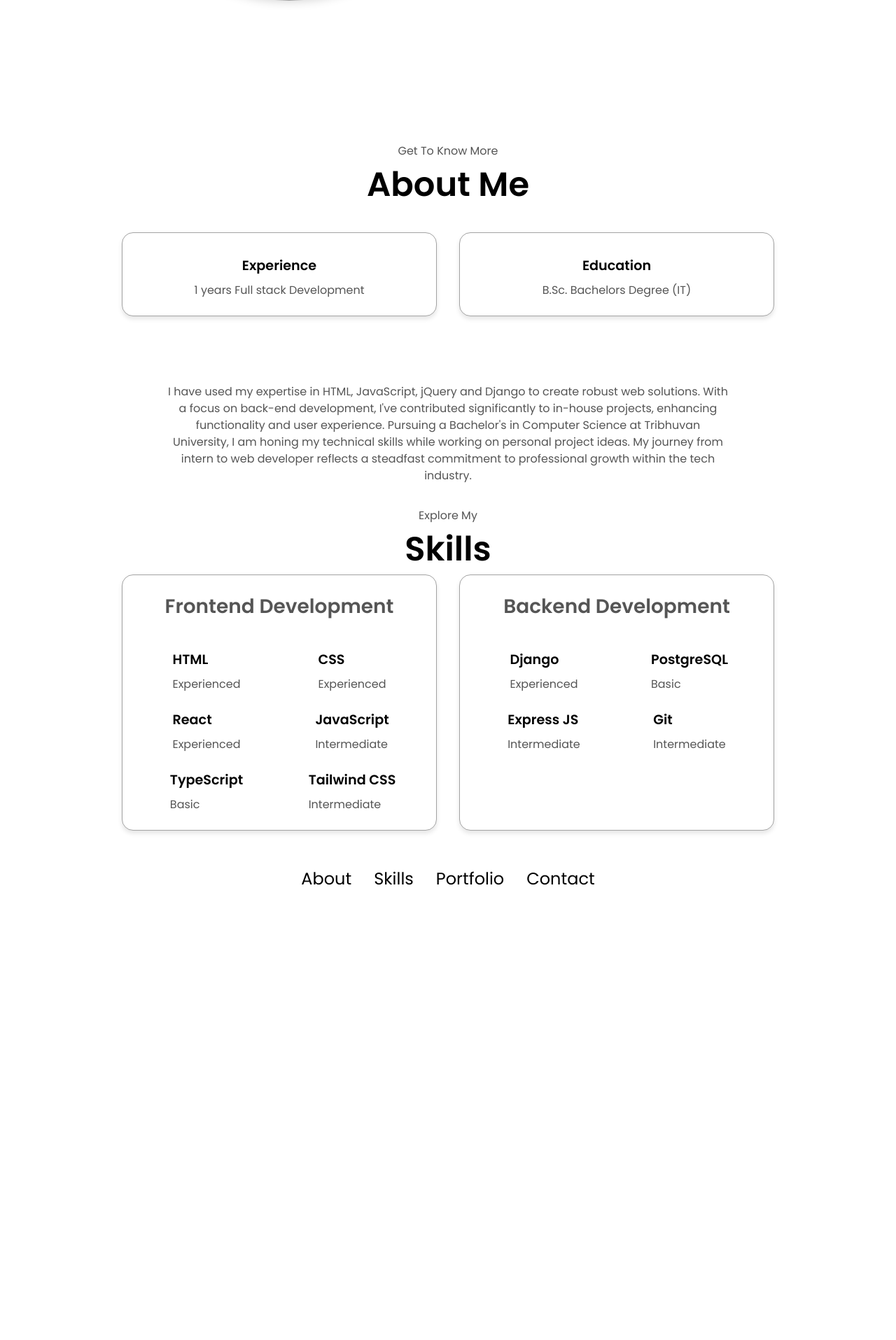
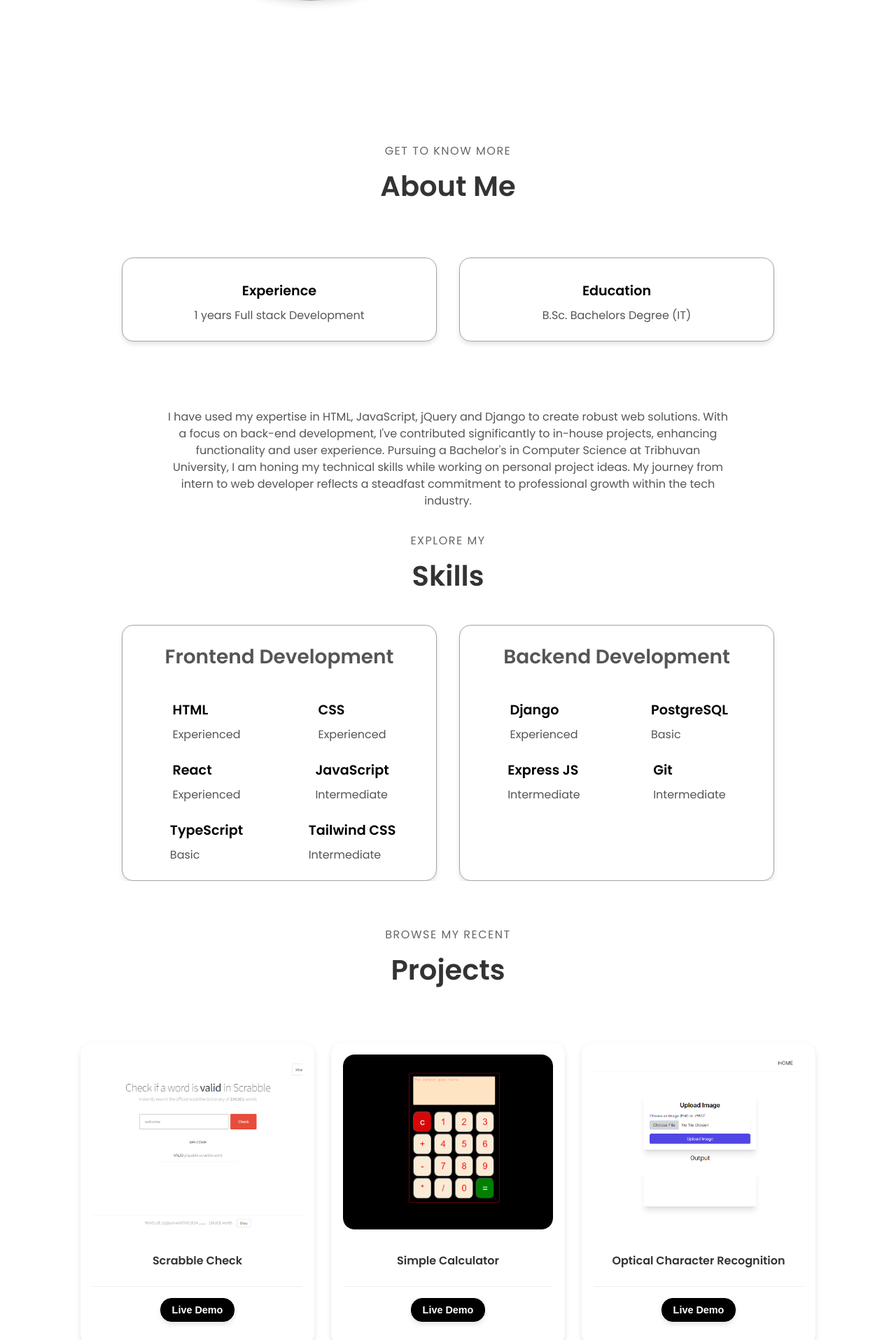
Before and after one commit to nischal-0016/Dynamic-Portfolio, a Django app: page / in a window 1280 px wide. Shown: the part 605-2520 px from the top of the page at 70% size. Before the commit the page ends 1870 px from the top, so only its background shows below. Run offline with Django 5.2, Linux system fonts and the light colour scheme; data comes from the database, SQL or seed files in the repository; both versions use the stored data as it was after the commit; grey boxes are pictures that could not be loaded.

Commit message:
project section

```diff
--- a/dynamicweb/admin.py
+++ b/dynamicweb/admin.py
@@ -1,7 +1,8 @@
 from django.contrib import admin
-from .models import Profile, AboutDetail, AboutMe, Skill
+from .models import Profile, AboutDetail, AboutMe, Skill,Projects
 
 admin.site.register(Profile)
 admin.site.register(AboutDetail)
 admin.site.register(AboutMe)
 admin.site.register(Skill)
+admin.site.register(Projects)
--- a/dynamicweb/models.py
+++ b/dynamicweb/models.py
@@ -47,3 +47,13 @@ class Skill(models.Model):
 
     def __str__(self):
         return f"{self.name} ({self.category})"
+
+
+class Projects(models.Model):
+    title = models.CharField(max_length=255)
+    description = models.TextField(blank=True)
+    image = models.ImageField(upload_to='projects/', null=True, blank=True)
+    live_demo_url = models.URLField(blank=True, null=True)
+
+    def __str__(self):
+        return self.title
--- a/dynamicweb/static/style.css
+++ b/dynamicweb/static/style.css
@@ -255,6 +255,133 @@ article p {
 }
 
 
+/* Projects Section Styling */
+#projects {
+  padding: 4rem 0;
+  background-color: #f4f4f4;
+}
+
+.section__text__p1 {
+  text-align: center;
+  color: #666;
+  margin-bottom: 0.5rem;
+  font-size: 1rem;
+  text-transform: uppercase;
+  letter-spacing: 1.5px;
+}
+
+.title {
+  text-align: center;
+  color: #333;
+  font-size: 2.5rem;
+  margin-bottom: 2.5rem;
+}
+
+.projects-container {
+  display: flex;
+  flex-wrap: wrap;
+  justify-content: center;
+  gap: 2rem;
+  max-width: 1200px;
+  margin: 0 auto;
+  padding: 0 1rem;
+}
+
+.project-card {
+  background-color: #fff;
+  border-radius: 10px;
+  box-shadow: 0 4px 6px rgba(0, 0, 0, 0.1);
+  overflow: hidden;
+  transition: transform 0.3s ease, box-shadow 0.3s ease;
+  width: 300px;
+  max-width: 100%;
+}
+
+.project-card:hover {
+  transform: translateY(-10px);
+  box-shadow: 0 8px 15px rgba(0, 0, 0, 0.15);
+}
+
+.project-image-container {
+  width: 100%;
+  height: 250px;
+  overflow: hidden;
+}
+
+.project-img {
+  width: 100%;
+  height: 100%;
+  object-fit: cover;
+  transition: transform 0.3s ease;
+}
+
+.project-card:hover .project-img {
+  transform: scale(1.1);
+}
+
+.project-title {
+  text-align: center;
+  padding: 1rem;
+  color: #333;
+  font-size: 1.25rem;
+}
+
+.btn-container {
+  display: flex;
+  justify-content: center;
+  padding: 1rem;
+  border-top: 1px solid #eee;
+}
+
+.project-btn {
+  background-color: #4070f4;
+  color: #fff;
+  border: none;
+  padding: 0.75rem 1.5rem;
+  border-radius: 5px;
+  cursor: pointer;
+  font-size: 1rem;
+  transition: background-color 0.3s ease, transform 0.2s ease;
+}
+
+.project-btn:hover {
+  background-color: #3360d6;
+  transform: scale(1.05);
+}
+
+/* Responsive Design */
+@media screen and (max-width: 768px) {
+  .projects-container {
+      flex-direction: column;
+      align-items: center;
+  }
+
+  .project-card {
+      width: 90%;
+      max-width: 400px;
+  }
+
+  .title {
+      font-size: 2rem;
+  }
+}
+
+@media screen and (max-width: 480px) {
+  .section__text__p1 {
+      font-size: 0.9rem;
+  }
+
+  .title {
+      font-size: 1.75rem;
+  }
+
+  .project-btn {
+      padding: 0.6rem 1.2rem;
+      font-size: 0.9rem;
+  }
+}
+
+
 
 
 /* FOOTER SECTION */
--- a/dynamicweb/templates/pages/portfolio.html
+++ b/dynamicweb/templates/pages/portfolio.html
@@ -5,7 +5,7 @@
   <meta charset="UTF-8" />
   <meta http-equiv="X-UA-Compatible" content="IE=edge" />
   <meta name="viewport" content="width=device-width, initial-scale=1.0" />
-  <title>Portfolio</title>
+  <title>Projects</title>
   <link rel="stylesheet" href="{% static 'style.css' %}">
 </head>
 <script>
@@ -22,7 +22,7 @@
       <ul class="nav-links">
         <li><a href="#about">About</a></li>
         <li><a href="#experience">Skills</a></li>
-        <li><a href="#projects">Portfolio</a></li>
+        <li><a href="#projects">Projects</a></li>
         <li><a href="#contact">Contact</a></li>
       </ul>
     </div>
@@ -104,13 +104,136 @@
     </div>
   </section>
 
+  <style>
+      /* Project Section */
+  #projects {
+    position: relative;
+    text-align: center;
+    padding: 4rem 2rem;
+    background-color: #ffffff;
+  }
+
+  .projects-container {
+    border: 2px solid #ffffff;
+    padding: 2rem;
+    border-radius: 1.5rem;
+    display: flex;
+    justify-content: center; /* Center the container */
+    gap: 1.5rem;
+    background-color: #ffffff;
+    max-width: 1200px; /* Limit container width */
+    margin: 0 auto; /* Center the container */
+  }
+
+  .project-card {
+    background: #ffffff;
+    border: 1px solid #ffffff;
+    border-radius: 1rem;
+    padding: 1rem;
+    width: 300px; /* Fixed width instead of percentage */
+    box-shadow: 0 4px 8px rgba(0, 0, 0, 0.1);
+    transition: transform 0.3s ease, box-shadow 0.3s ease;
+  }
+
+  .project-card:hover {
+    transform: translateY(-5px);
+    box-shadow: 0 8px 15px rgba(0, 0, 0, 0.2);
+  }
+
+  .project-image-container {
+    border-radius: 1rem;
+    overflow: hidden;
+    margin-bottom: 1rem;
+  }
+
+  .project-img {
+    width: 100%;
+    height: 250px; /* Fixed height */
+    object-fit: cover; /* Ensure image covers the area */
+    border-radius: 1rem;
+  }
+
+  .project-title {
+    font-size: 1rem;
+    margin: 0.5rem 0;
+    color: #333;
+    font-weight: bold;
+  }
+
+  .btn-container {
+    margin-top: 0.5rem;
+  }
+
+  .project-btn {
+    padding: 0.5rem 1rem;
+    font-size: 0.9rem;
+    font-weight: bold;
+    border-radius: 1rem;
+    background-color: #000000;
+    color: #ffffff;
+    border: 1px solid #000000;
+    transition: background-color 0.3s ease, color 0.3s ease, box-shadow 0.3s ease;
+    box-shadow: 0 4px 6px rgba(0, 0, 0, 0.1);
+  }
+
+  .project-btn:hover {
+    background-color: #444444;
+    color: #ffffff;
+    box-shadow: 0 6px 8px rgba(0, 0, 0, 0.2);
+  }
+
+  /* Responsive Design */
+  @media (max-width: 768px) {
+    .projects-container {
+      flex-wrap: wrap;
+    }
+  }
+
+  @media (max-width: 480px) {
+    .project-card {
+      width: 100%;
+    }
+  }
+
+  </style>
+
+  <section id="projects">
+    <p class="section__text__p1">Browse My Recent</p>
+    <h1 class="title">Projects</h1>
+    <div class="projects-container">
+        {% for project in projects %}
+            <div class="project-card">
+                <div class="project-image-container">
+                    {% if project.image %}
+                        <img src="{{ project.image.url }}" alt="{{ project.title }}" class="project-img" />
+                    {% else %}
+                        <img src="{% static 'assets/default-project.jpg' %}" alt="Default Project Image" class="project-img" />
+                    {% endif %}
+                </div>
+                <h2 class="project-title">{{ project.title }}</h2>
+                <div class="btn-container">
+                    {% if project.live_demo_url %}
+                        <button class="btn project-btn demo-btn" onclick="location.href='{{ project.live_demo_url }}'">
+                            Live Demo
+                        </button>
+                    {% endif %}
+                </div>
+            </div>
+        {% empty %}
+            <p>No projects available at the moment.</p>
+        {% endfor %}
+    </div>
+  </section>
+
+
+
   <footer>
     <nav>
       <div="nav-links-container">
         <ul class="nav-links">
           <li><a href="#about">About</a></li>
           <li><a href="#experience">Skills</a></li>
-          <li><a href="#projects">Portfolio</a></li>
+          <li><a href="#projects">Projects</a></li>
           <li><a href="#contact">Contact</a></li>
         </ul>
       </div=>
--- a/dynamicweb/views.py
+++ b/dynamicweb/views.py
@@ -1,5 +1,5 @@
 from django.shortcuts import render
-from .models import Profile, AboutDetail, AboutMe, Skill
+from .models import Profile, AboutDetail, AboutMe, Skill, Projects
 
 def portfolio(request):
     profiles = Profile.objects.first()
@@ -7,13 +7,14 @@ def portfolio(request):
     about_me = AboutMe.objects.first()
     frontend_skills = Skill.objects.filter(category='frontend')
     backend_skills = Skill.objects.filter(category='backend')
-
+    projects = Projects.objects.all()
     context = {
         'profiles': profiles,
         'about_details': about_details,
         'about_me': about_me,
         'frontend_skills': frontend_skills,
         'backend_skills': backend_skills,
+        'projects': projects,
     }
 
     return render(request, 'pages/portfolio.html', context)
```
Also changed, not shown: db.sqlite3, dynamicweb/migrations/0014_projects.py (added), dynamicweb/migrations/0015_remove_projects_github_url.py (added), media/projects/calculator.png (added), media/projects/ocr.png (added), media/projects/scrabblecheck.png (added).
